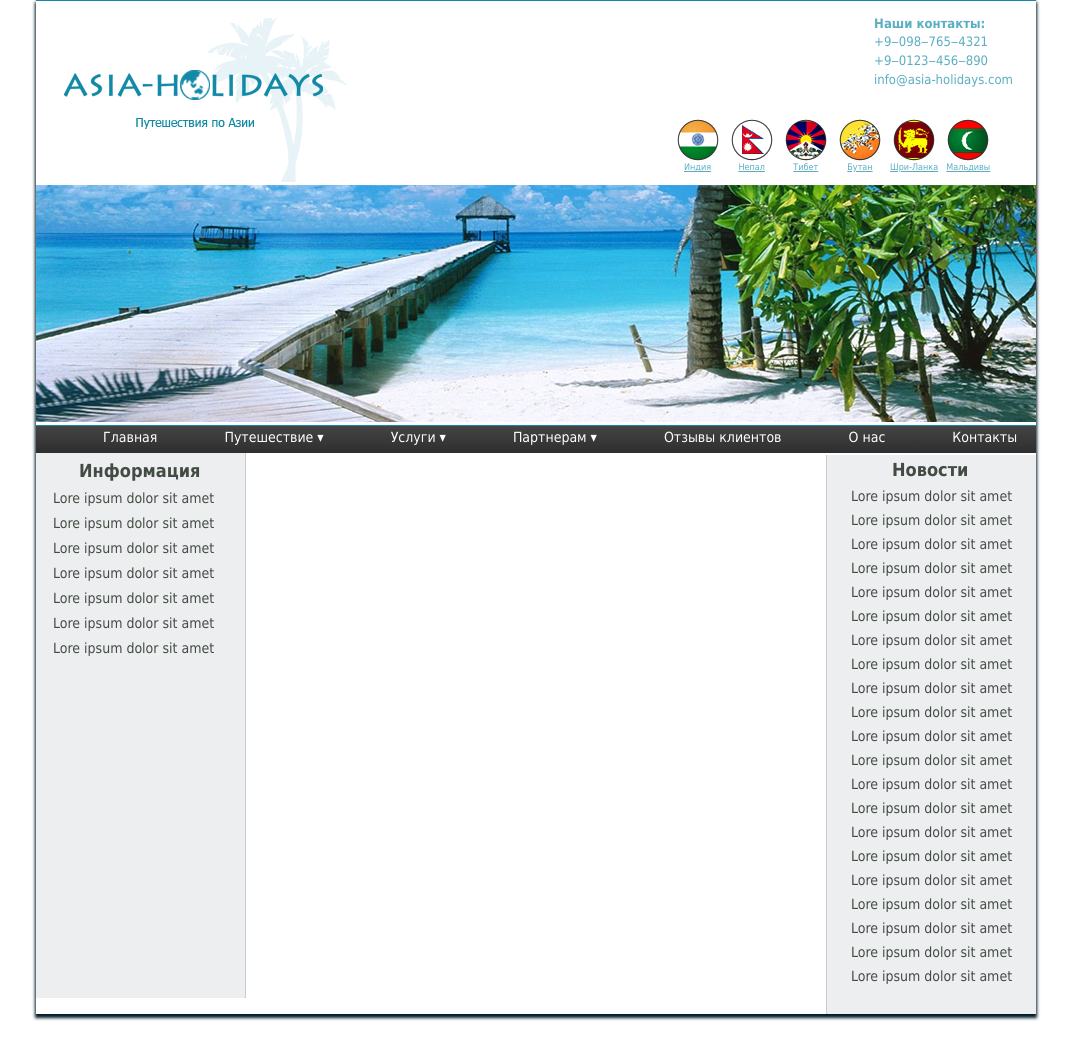
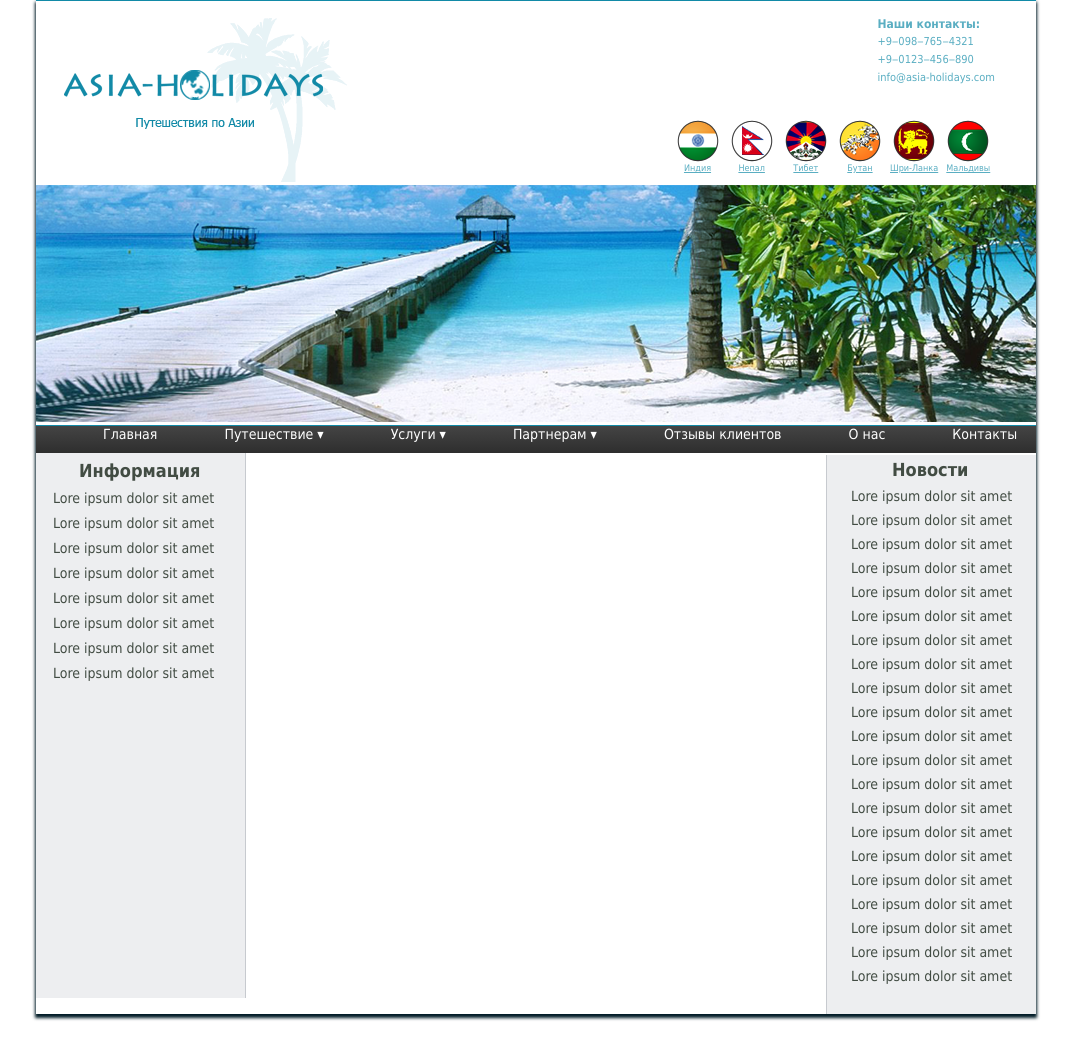
Before and after one commit to nataliiajefimockina/goit-hw-4, a plain HTML site: page index.html in a window 1280 px wide. Shown: the whole page, without its empty margins (104-1175 px from the left). Drawn offline with Linux system fonts and the light colour scheme.

Commit message:
Edited contacts, top-menu

```diff
--- a/css/style.css
+++ b/css/style.css
@@ -26,22 +26,25 @@ body {
 
 .contacts {
     height: 71px;
-    margin: 17px 23px 0 11px;
+    margin: 15px 41px 0 22px;
+    padding-top: 3px;
     float: right;
 }
 
-.contacts li {
-    padding-bottom: 1px;
+.contacts span {
+    display: block;
+    text-align: left;
 }
 
-.contacts a,
-.contacts li:first-child {
+.contacts a {
     color: #5aaec2;
-    font-size: 13px;
+    font-size: 11px;
     text-decoration: none;
 }
 
-.contacts li:first-child {
+.contacts span:first-child {
+    color: #5aaec2;
+    font-size: 12px;
     font-weight: bolder;
 }
 
@@ -83,7 +86,7 @@ body {
 .top-menu > li {
     display: inline-block;
     position: relative;
-    margin-top: 4px;
+    margin-top: 1px;
     margin-left: 67px;
     float: left;
 }
--- a/index.html
+++ b/index.html
@@ -18,11 +18,10 @@
                 </div>
 
                     <div class="contacts">
-                        <ul><li>Наши контакты:</li>
-                            <li><a href="tel:+90987654321" class="tel-link">+9&#8210;098&#8210;765&#8210;4321</a></li>
-                            <li><a href="tel:+90123456890" class="tel-link">+9&#8210;0123&#8210;456&#8210;890</a></li>
-                            <li><a href="mailto:info@asia-holidays.com">info@asia-holidays.com</a></li>
-                        </ul>
+                        <span>Наши контакты:</span>
+                        <span><a href="tel:+90987654321" class="tel-link">+9&#8210;098&#8210;765&#8210;4321</a></span>
+                        <span><a href="tel:+90123456890" class="tel-link">+9&#8210;0123&#8210;456&#8210;890</a></span>
+                        <span><a href="mailto:info@asia-holidays.com">info@asia-holidays.com</a></span>
                     </div>
 
                         <ul class="countries">
@@ -71,6 +70,7 @@
                         <p>Lore ipsum dolor sit amet</p>
                         <p>Lore ipsum dolor sit amet</p>
                         <p>Lore ipsum dolor sit amet</p>
+                        <p>Lore ipsum dolor sit amet</p>
                 </aside>
 
                 <main></main>
```
